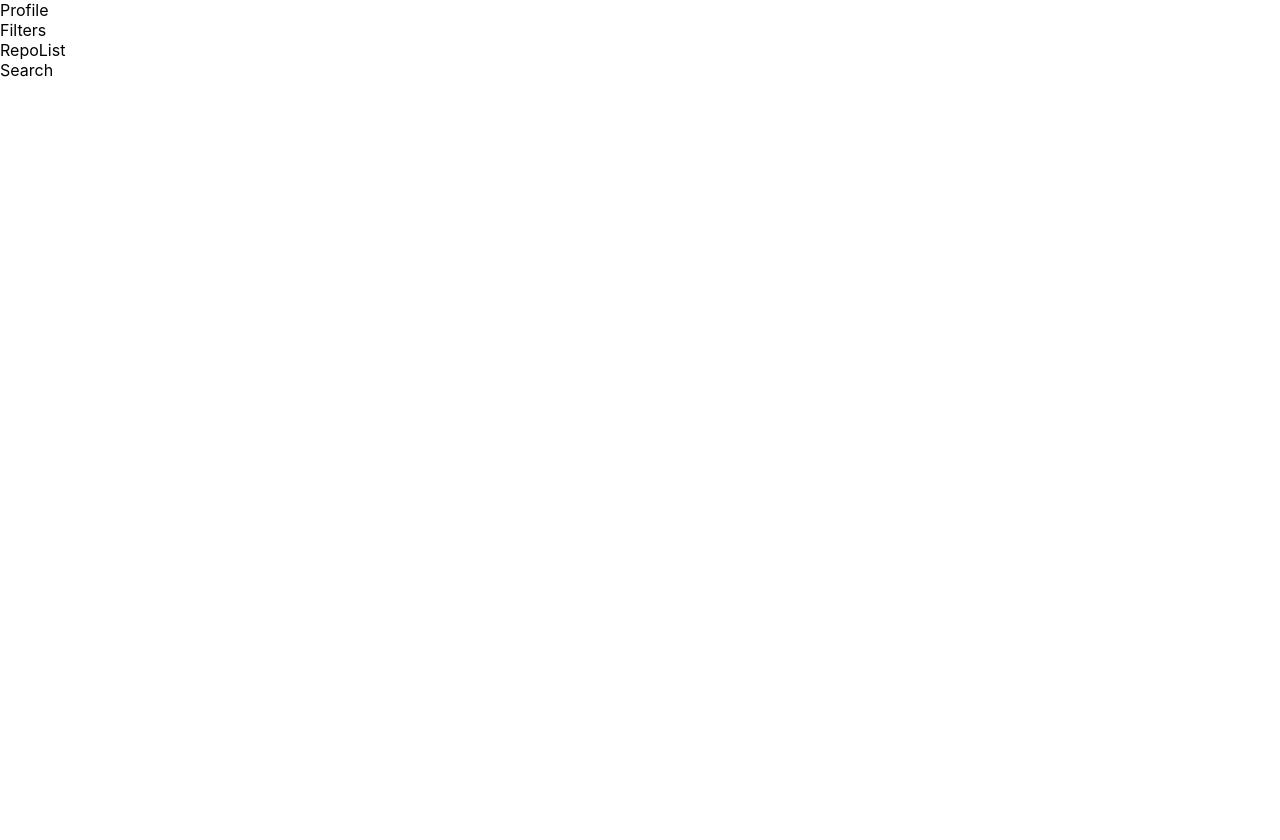
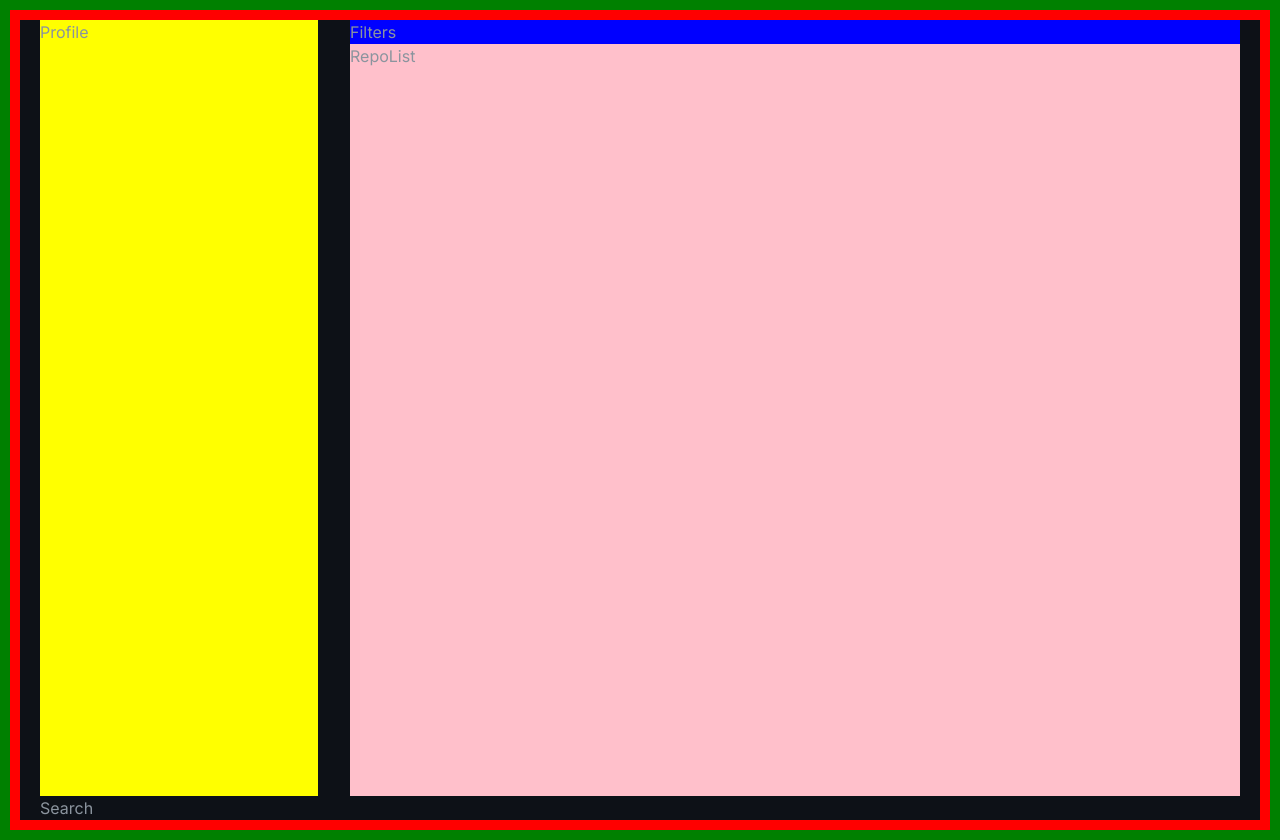
Before and after one commit to mauriciobrito7/git-list, a React (Create React App) app: page / in a window 1280 px wide. Before the commit the page ends 800 px from the top, so only its background shows below. Built offline with nearby package versions, Linux system fonts and the light colour scheme.

Commit message:
feat: global styles added

```diff
--- a/public/index.html
+++ b/public/index.html
@@ -15,6 +15,9 @@
       user's mobile device or desktop. See https://developers.google.com/web/fundamentals/web-app-manifest/
     -->
     <link rel="manifest" href="%PUBLIC_URL%/manifest.json" />
+    <link rel="preconnect" href="https://fonts.googleapis.com">
+    <link rel="preconnect" href="https://fonts.gstatic.com" crossorigin>
+    <link href="https://fonts.googleapis.com/css2?family=Inter:wght@300;400;500;600;700&display=swap" rel="stylesheet">
     <!--
       Notice the use of %PUBLIC_URL% in the tags above.
       It will be replaced with the URL of the `public` folder during the build.
--- a/src/components/filters.js
+++ b/src/components/filters.js
@@ -1,7 +1,8 @@
 import styled from 'styled-components'
 
 const FiltersStyled = styled.div`
-
+  grid-area: filters;
+  background: blue;
 `
 
 function Filters() {
--- /dev/null
+++ b/src/components/global-styles.js
@@ -0,0 +1,38 @@
+import { createGlobalStyle } from 'styled-components'
+
+const GlobalStylesStyled = createGlobalStyle`
+  :root {
+    --primary: #57a6ff;
+    --button: #22262c;
+    --white: #fffffe;
+    --bg: #0d1117;
+    --black: #141414;
+    --black-1: #171b21;
+    --grey: #8b949e;
+    --grey-1: #c5ced7;
+    --grey-2: #3f4954;
+    --pink: #cc68a0;
+    --yellow: #f1e05a;
+    --purple: #563d7c;
+    --headline1: semi bold 1.625rem/2rem Inter;
+    --button: 500 0.875rem/1.5rem Inter;
+    --headline2-semi-bold: semi bold 1.25rem/1.5rem Inter;
+    --headline2-ligth: 300 1.25rem/1.5rem Inter;
+    --body1-regular: 400 1rem/1.5rem Inter;
+    --body1-semi-bold: 700 1rem/1.5rem Inter;
+    --body2-regular: 400 0.875rem/1.5rem Inter;
+    --body2-semi-bold: semi bold 0.875rem/1.5rem Inter;
+    --caption-regular: 400 0.75rem/1.125rem Inter;
+    --caption-medium: 500 0.75rem/1.125rem Inter;
+  }
+  body {
+    border: 10px solid green;
+    background: var(--bg);
+    color: var(--grey);
+    font: var(--body1-regular);
+  }
+`
+
+
+
+export default GlobalStylesStyled
--- a/src/components/layout.js
+++ b/src/components/layout.js
@@ -1,7 +1,18 @@
 import styled from 'styled-components'
 
 const LayoutStyled = styled.main`
-
+  min-block-size: 100vh;
+  margin: auto;
+  padding-inline: 20px;
+  max-inline-size: 75rem; // 1200px
+  @media screen and (min-width: 768px) {
+    display: grid;
+    border: 10px solid red;
+    grid-template-columns: 278px 1fr;
+    grid-template-rows: auto 1fr;
+    column-gap: 2rem;
+    grid-template-areas: "profile filters" "profile repo-list";
+  }
 `
 
 function Layout({children}) {
--- a/src/components/profile.js
+++ b/src/components/profile.js
@@ -1,7 +1,8 @@
 import styled from 'styled-components'
 
 const ProfileStyled = styled.div`
-
+  grid-area: profile;
+  background-color: yellow;
 `
 
 function Profile() {
--- a/src/components/repo-list.js
+++ b/src/components/repo-list.js
@@ -1,7 +1,8 @@
 import styled from 'styled-components'
 
 const RepoListStyled = styled.div`
-
+  grid-area: repo-list;
+  background: pink;
 `
 
 function RepoList() {
--- a/src/index.js
+++ b/src/index.js
@@ -3,10 +3,12 @@
 import './index.css';
 import App from './App';
 import reportWebVitals from './reportWebVitals';
+import GlobalStylesStyled from './components/global-styles';
 
 const root = ReactDOM.createRoot(document.getElementById('root'));
 root.render(
   <React.StrictMode>
+    <GlobalStylesStyled />
     <App />
   </React.StrictMode>
 );
```
